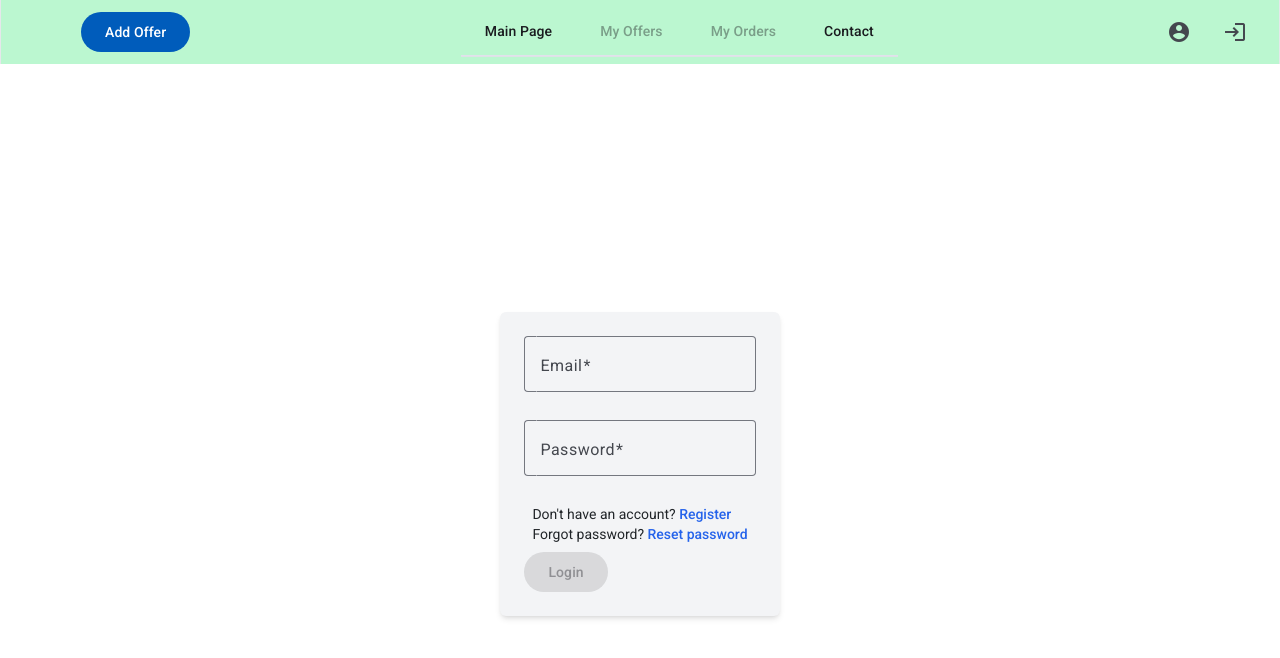
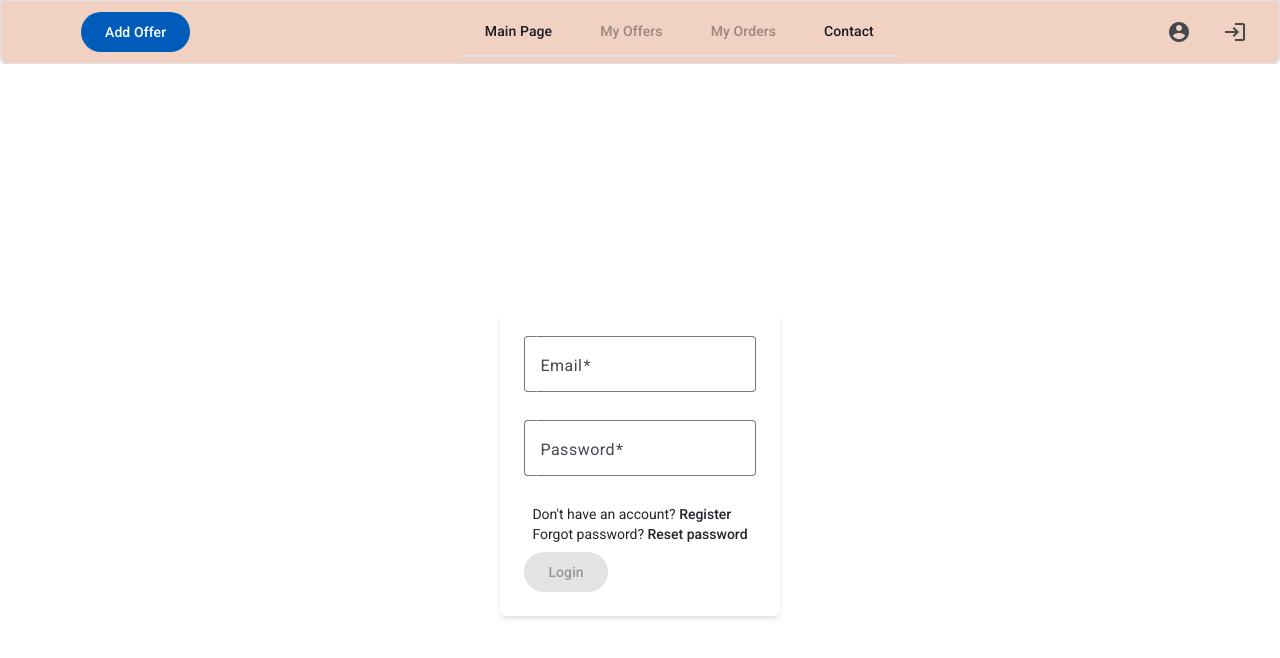
Before and after one commit to Dawid141/Textile-Marketplace-frontend, an Angular app: page /login in a window 1280 px wide. Shown: the top 658 px of the page. Built offline with nearby package versions, Linux system fonts and the light colour scheme.

Commit message:
styling changes mostly colours

```diff
--- a/src/app/components/add-product/add-product.component.html
+++ b/src/app/components/add-product/add-product.component.html
@@ -1,5 +1,5 @@
-<div class="flex flex-col justify-center items-center min-h-screen bg-white">
-  <form [formGroup]="productForm" (ngSubmit)="onSubmit()"  class="p-3 bg-gray-100 !shadow-md !rounded-md mt-3">
+<div class="flex flex-col justify-center items-center min-h-screen  ">
+  <form [formGroup]="productForm" (ngSubmit)="onSubmit()"  class="p-3 container bg-container mx-auto max-w-6xl !shadow-md !rounded-md border my-3">
     <h1 class="text-2xl font-bold left-0 top-0 mb-3">Add product</h1>
     <div class="grid grid-cols-4 gap-4">
       <div class="pb-1 col-start-1 col-end-4">
@@ -114,7 +114,7 @@
   </form>
 </div>
 
-<footer class="bg-gray-200 text-center py-4 border-t max-w-10xl mx-auto mt-auto">
+<footer class="bg-footer text-center py-4 border-t  rounded-t-lg shadow-md max-w-10xl mx-auto mt-auto">
   <p class="text-sm text-gray-600">
     © 2025 Your Company. All rights reserved.
   </p>
--- a/src/app/components/image-upload/image-upload.component.ts
+++ b/src/app/components/image-upload/image-upload.component.ts
@@ -13,6 +13,7 @@ import {NgOptimizedImage} from '@angular/common';
     NgOptimizedImage
   ],
   templateUrl: './image-upload.component.html',
+  standalone: true,
   styleUrl: './image-upload.component.css'
 })
 export class ImageUploadComponent {
--- a/src/app/components/master/master.component.html
+++ b/src/app/components/master/master.component.html
@@ -1,4 +1,4 @@
-<mat-toolbar class="max-w-full mx-auto border-x justify-between !bg-green-200" mat-align-tabs="center">
+<mat-toolbar class="max-w-full mx-auto border rounded-b-lg shadow-md justify-between !bg-header" mat-align-tabs="center">
     <button
       mat-flat-button class="mx-16"
       [disabledInteractive]="this.permissionService.isExpired()"
--- a/src/app/components/products-main-site/product-box/product-box.component.html
+++ b/src/app/components/products-main-site/product-box/product-box.component.html
@@ -1,10 +1,10 @@
 <!--maybe set max width for image and if it doesnt fit scale down-->
 <div *ngFor="let product of products; let i = index" class="mb-4 mx-auto">
-  <mat-card [ngClass]="{'text-center g mx-auto' : !fullWidthMode}">
+  <mat-card [ngClass]="{'text-center  mx-auto' : !fullWidthMode}">
     <div [ngClass]="{'flex  ': fullWidthMode}">
       <img
-        class="mx-auto h-[250px] w-[250px] p-3 cursor-pointer object-scale-down"
-        [ngClass]="{'h-250px w-250px mt-5': !fullWidthMode, 'min-h-[370px] min-w-[370px]': fullWidthMode}"
+        class="mx-auto min-h-[250px] min-w-[250px] max-h-[250px] max-w-[250px]  cursor-pointer object-fit-contain border-1 bg-image-background"
+        [ngClass]="{'mt-5 mb-1': !fullWidthMode, 'min-h-[370px] min-w-[370px] max-h-[370px] max-w-[370px] ': fullWidthMode}"
         [src]="product.images[0] || 'https://picsum.photos/150'"
         alt="{{ product.productName }}"
         [routerLink]="'/single-offer/' + product.id"
@@ -34,7 +34,7 @@
           </div>
         </div>
         <div class="flex justify-between p-2 my-3">
-          <span class="text-red-400">{{ product.price | currency }} / m</span>
+          <span class="text-red">{{ product.price | currency }} / m</span>
           <button mat-mini-fab class="-mt-3 mx-2" [routerLink]="'/single-offer/' + product.id">
             <mat-icon class="text-gray-500">shopping_bag</mat-icon>
           </button>
--- a/src/app/components/products-main-site/products.component.html
+++ b/src/app/components/products-main-site/products.component.html
@@ -1,7 +1,7 @@
 <mat-drawer-container
   style="background-color: #eceff5;"
   [autosize]="true"
-  class="min-h-full max-w-7xl mx-auto border-x"
+  class="min-h-full max-w-7xl mx-auto border"
 >
   <mat-drawer mode="side" opened class="p-6">
     <app-product-sidebar-filter
--- a/src/app/components/single-offer/single-offer.component.html
+++ b/src/app/components/single-offer/single-offer.component.html
@@ -1,9 +1,9 @@
-<div *ngIf="listingData" class="min-h-full max-w-7xl mx-auto border-x gap-10 align-top grid grid-cols-11 p-5 ">
+<div *ngIf="listingData" class="min-h-full max-w-7xl mx-auto  gap-10 align-top grid grid-cols-11 p-5 ">
   <div class="col-span-7 grid ">
-    <div class="!bg-green-100 border h-custom mb-8 flex items-center rounded-lg shadow-md">
+    <div class="!bg-container border h-custom mb-8 flex items-center rounded-lg shadow-md">
       <div class="flex flex-col items-center mx-5 my-5">
         <h1 class="text-4xl font-bold uppercase">{{listingData.productName}}</h1>
-        <img [src]="listingData.images[selectedImageIndex]" alt="productImage" class="w-[400px] my-4 border-4 border-black" />
+        <img [src]="listingData.images[selectedImageIndex]" alt="productImage" class="min-w-[400px] max-h-[400px] min-h-[400px] max-w-[400px]  my-4 border object-fit-contain !bg-image-background" />
       </div>
       <div class="flex-1 mx-5">
         <mat-grid-list cols="1" rowHeight="100" gutterSize="5">
@@ -12,10 +12,10 @@
               <img
                 [src]="image"
                 alt="productImage"
-                class="w-[100px] my-2"
+                class="min-w-[100px]  max-w-[100px] max-h-[100px] min-h-[100px]  my-2 !bg-image-background object-fit-contain border-2"
                 [ngClass]="{
-                  'border-4 border-red-300': selectedImageIndex === i,
-                  'border-0': selectedImageIndex !== i
+                  'border-2 border-red': selectedImageIndex === i,
+                  'border': selectedImageIndex !== i
                 }"
               />
             </button>
@@ -24,7 +24,7 @@
       </div>
     </div>
 
-    <div class="!bg-blue-100 border h-fit mb-8 px-2 rounded-lg shadow-md">
+    <div class="!bg-container border h-fit mb-8 px-2 rounded-lg shadow-md">
       <div class="my-3 px-2 w-full">
         <h1 class="text-xl font-bold uppercase mx-3">Product properties</h1>
         <table class="w-full">
@@ -38,7 +38,7 @@
       </div>
     </div>
 
-    <div class="!bg-blue-100 border h-fit flex items-center justify-center rounded-lg shadow-md">
+    <div class="!bg-container border h-fit flex items-center justify-center rounded-lg shadow-md">
       <div class="my-3 px-2 w-full">
         <h1 class="text-xl font-bold uppercase mx-3">Product description</h1>
         <div class="w-full px-4 py-5">
@@ -51,13 +51,13 @@
   <!-- Sticky container-->
   <div class="col-span-4 gap-8">
     <div class="sticky top-0 flex flex-col justify-center h-[calc(theme(height.custom)*1.30)]">
-      <form class="bg-gray-100 max-w-md flex flex-col items-center justify-center h-[calc(theme(height.custom)*0.9)] mb-8 p-4 rounded-lg shadow-md" (ngSubmit)="onSubmit()" [formGroup]="orderForm">
+      <form class="!bg-side-container max-w-md flex flex-col items-center justify-center h-[calc(theme(height.custom)*0.9)] mb-8 p-4 rounded-lg shadow-md border" (ngSubmit)="onSubmit()" [formGroup]="orderForm">
         <!--price and quantity-->
         <div class="mb-4">
           <p class="text-4xl font-bold py-4">Price: {{listingData.price | currency}}</p>
           <div class="flex items-center mt-2">
             <p class="text-lg mr-2">Quantity:</p>
-            <button id="decreaseQty" type="button" class="bg-red-500 text-white px-2 py-1 rounded" (click)="decreaseQuantity()">-</button>
+            <button id="decreaseQty" type="button" class="bg-red text-white px-2 py-1 rounded" (click)="decreaseQuantity()">-</button>
             <input
               id="quantityInput"
               type="number"
@@ -66,7 +66,7 @@
               min="1"
               [max]="listingData.quantity || 10"
             />
-            <button id="increaseQty" type="button" class="bg-green-500 text-white px-2 py-1 rounded" (click)="increaseQuantity()">+</button>
+            <button id="increaseQty" type="button" class="bg-green text-white px-2 py-1 rounded" (click)="increaseQuantity()">+</button>
           </div>
         </div>
         <!--your price-->
@@ -83,7 +83,7 @@
         <button mat-raised-button id="buyButton" color="primary" type="submit" class="bg-blue-500 text-black w-full py-2 px-10 rounded hover:bg-blue-600" [disabled]="this.orderForm.invalid">PLACE ORDER</button>
       </form>
       <!-- Company info-->
-      <div class="bg-gray-200 flex items-center justify-center h-[calc(theme(height.custom)*0.4)] rounded-lg shadow-md">
+      <div class="!bg-side-container flex items-center justify-center h-[calc(theme(height.custom)*0.4)] rounded-lg shadow-md border">
         <div class="px-2 w-full">
           <h1 class="text-xl font-bold uppercase mx-3">Company Info</h1>
           <table class="w-full">
@@ -100,7 +100,7 @@
   </div>
 </div>
 
-<footer class="bg-gray-200 text-center py-4 border-t max-w-10xl mx-auto mt-auto">
+<footer class="bg-footer text-center py-4 border-t  rounded-t-lg shadow-md max-w-10xl mx-auto mt-auto">
   <p class="text-sm text-gray-600">
     © 2025 Your Company. All rights reserved.
   </p>
--- a/tailwind.config.js
+++ b/tailwind.config.js
@@ -2,6 +2,24 @@
 module.exports = {
   content: ["./src/**/*.{js,ts,html}"],
   theme: {
+    colors: {
+      transparent: 'transparent',
+      current: 'currentColor',
+      'header': '#f1d1c2',
+      'container': '#fbfbf7',
+      'side-container': '#faf3d6',
+      'background': '#FFF8E3',
+      'footer': '#E6A4B4',
+      'gray-400': '#9ca3af',
+      'gray-600': '#4b5563',
+      'gray-200': '#e5e7eb',
+      'image-background': '#ffffff',
+      'green': '#84cc16',
+      'red': '#ef4444',
+      'blue':'#CAF4FF',
+      'yellow-50': '#fefce8'
+
+    },
     extend: {
       height: {
         custom: '34rem',
```
